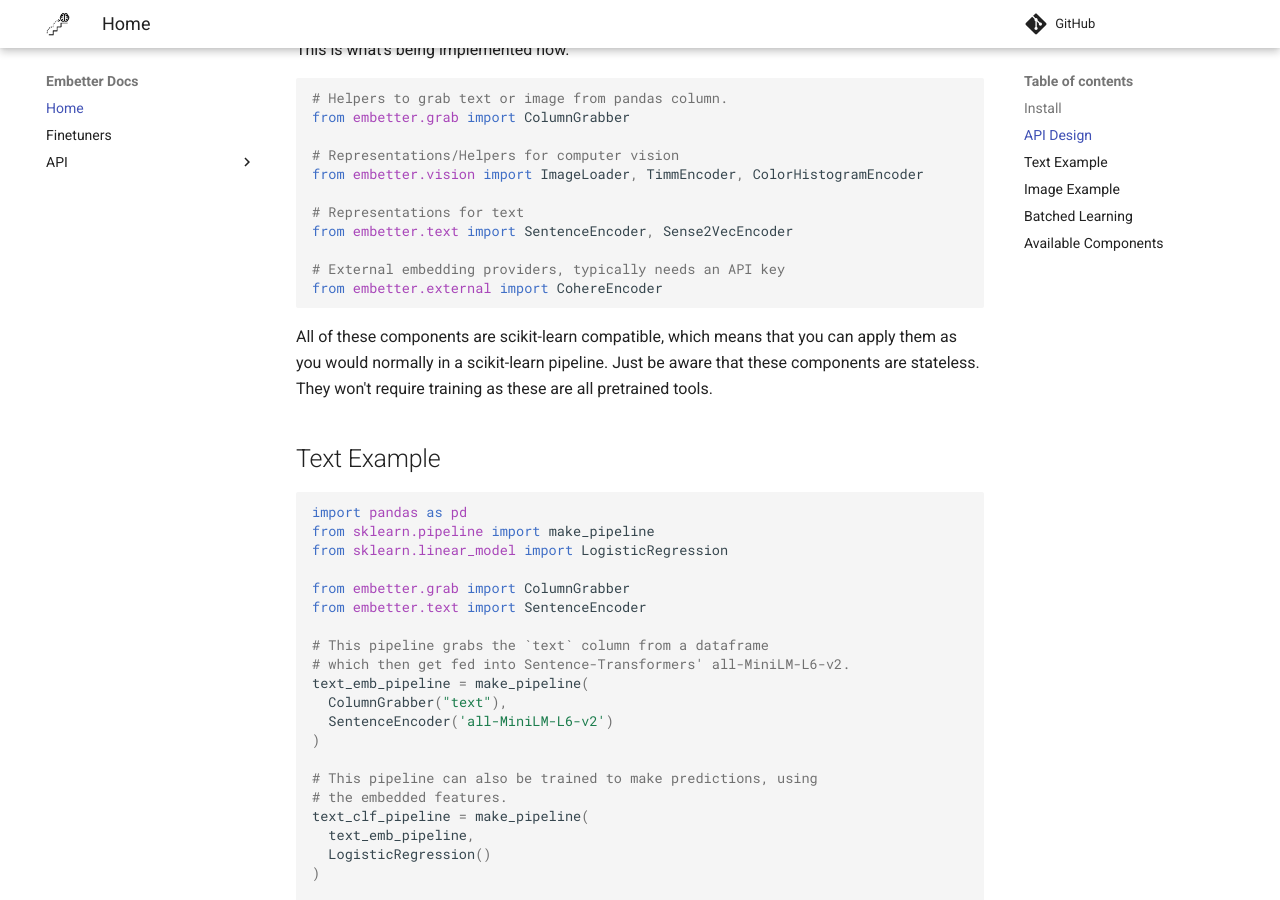
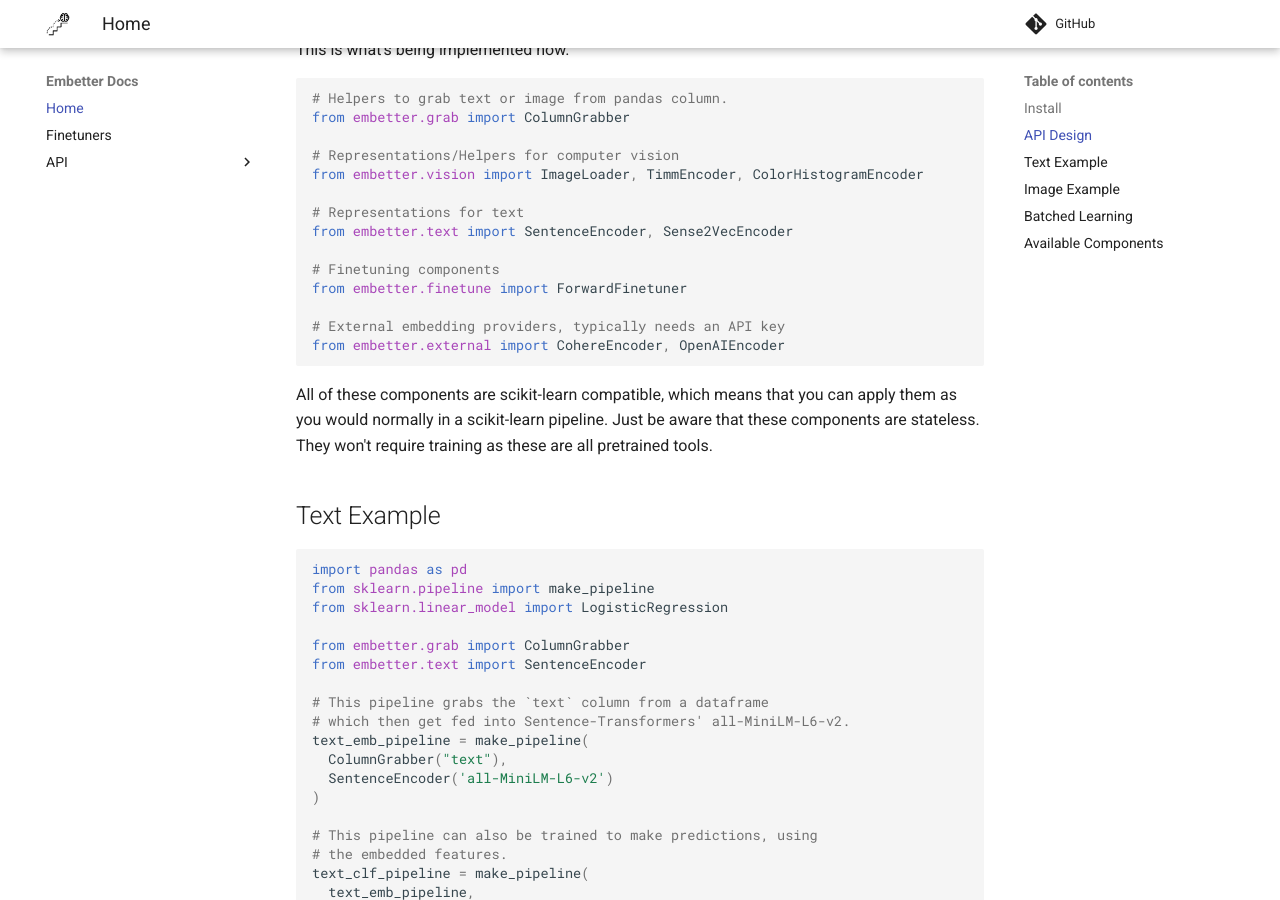
Before and after one commit to koaning/embetter, an MkDocs documentation site: the page built from docs/index.md, in a window 1280 px wide and 900 px high, scrolled down 782 px. Built offline with MkDocs 1.6.1 and Material for MkDocs 9.7.7, drawn with Linux system fonts in a browser that asks for light colours; comment, search, counter and statistics services are not loaded.

Commit message:
remove-3.7

````diff
--- a/docs/index.md
+++ b/docs/index.md
@@ -41,9 +41,11 @@ from embetter.vision import ImageLoader, TimmEncoder, ColorHistogramEncoder
 # Representations for text
 from embetter.text import SentenceEncoder, Sense2VecEncoder
 
+# Finetuning components
+from embetter.finetune import ForwardFinetuner
+
 # External embedding providers, typically needs an API key
-from embetter.external import CohereEncoder
-
+from embetter.external import CohereEncoder, OpenAIEncoder
 ```
 
 All of these components are scikit-learn compatible, which means that you
````
Also changed, not shown: README.md (+4 -2 lines), 1 other file.
